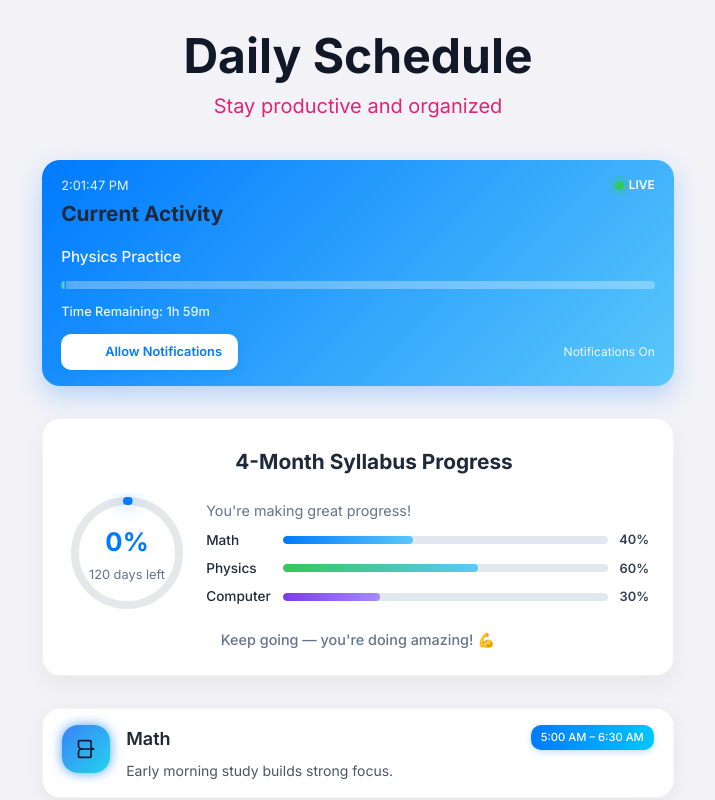
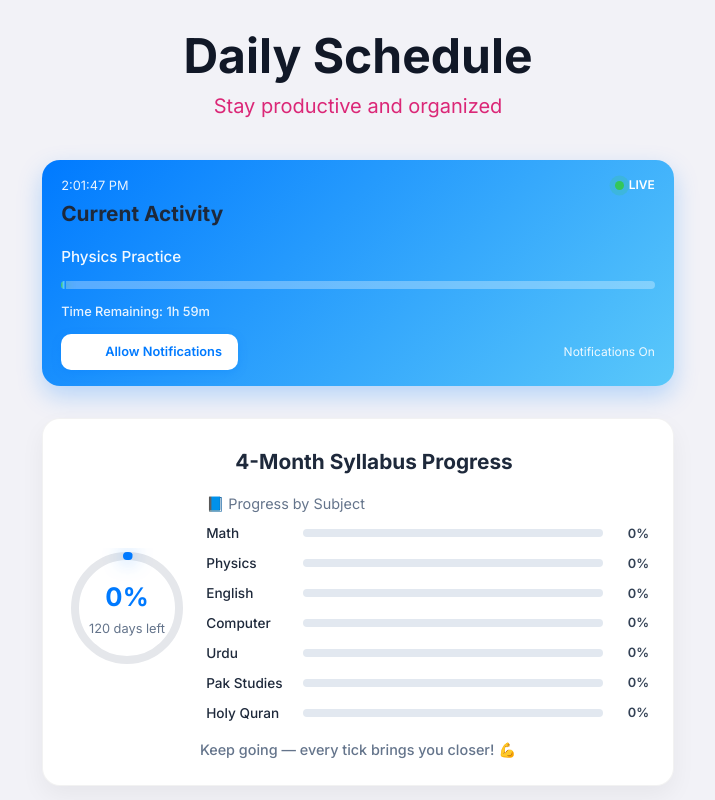
Before and after one commit to tech242242/dailytask, a React (Vite) app: page / in a window 1280 px wide. Shown: the top 800 px of the page, without its empty margins (282-997 px from the left). Built offline with nearby package versions, Linux system fonts and the light colour scheme.

Commit message:
Update SyllabusProgress.jsx

```diff
--- a/src/components/SyllabusProgress.jsx
+++ b/src/components/SyllabusProgress.jsx
@@ -1,22 +1,58 @@
 import React, { useEffect, useState } from "react";
 
 export default function SyllabusProgress() {
-  const [progress, setProgress] = useState(0);
+  const [overallProgress, setOverallProgress] = useState(0);
   const [daysLeft, setDaysLeft] = useState(0);
+  const [subjectProgress, setSubjectProgress] = useState({});
 
   useEffect(() => {
+    // --- Calculate overall 4-month timeline ---
     const start = new Date(2025, 10, 2);
     const end = new Date(2026, 2, 2);
     const total = end - start;
     const now = new Date() - start;
     const percent = Math.min(100, (now / total) * 100);
     const days = Math.ceil((end - new Date()) / (1000 * 60 * 60 * 24));
-    setProgress(percent);
+    setOverallProgress(percent);
     setDaysLeft(days);
+
+    // --- Load subject progress from localStorage ---
+    const saved = localStorage.getItem("subjectProgress");
+    if (saved) {
+      const data = JSON.parse(saved);
+      const result = {};
+
+      Object.keys(data).forEach((subject) => {
+        const subj = data[subject];
+        let totalTicks = 0;
+        let totalPossible = 0;
+
+        Object.keys(subj).forEach((category) => {
+          totalTicks += subj[category].length;
+          if (category === "MCQs") totalPossible += 20;
+          if (category === "Short Questions") totalPossible += 40;
+          if (category === "Long Questions") totalPossible += 60;
+        });
+
+        result[subject] = Math.round((totalTicks / totalPossible) * 100);
+      });
+
+      setSubjectProgress(result);
+    }
   }, []);
 
   const circumference = 326.7;
-  const offset = circumference - (progress / 100) * circumference;
+  const offset = circumference - (overallProgress / 100) * circumference;
+
+  const subjects = [
+    { name: "Math", color: "blue" },
+    { name: "Physics", color: "green" },
+    { name: "English", color: "yellow" },
+    { name: "Computer", color: "red" },
+    { name: "Urdu", color: "indigo" },
+    { name: "Pak Studies", color: "orange" },
+    { name: "Holy Quran", color: "cyan" },
+  ];
 
   return (
     <div className="syllabus-card fade-in">
@@ -41,45 +77,42 @@ export default function SyllabusProgress() {
           </svg>
 
           <div className="progress-text">
-            <span className="percent">{Math.round(progress)}%</span>
+            <span className="percent">{Math.round(overallProgress)}%</span>
             <span className="days">
               {daysLeft > 0 ? `${daysLeft} days left` : "Completed!"}
             </span>
           </div>
         </div>
 
-        {/* Text Info */}
+        {/* Subject Progress Bars */}
         <div className="details">
-          <p className="subtitle">You're making great progress!</p>
+          <p className="subtitle">📘 Progress by Subject</p>
           <div className="bars">
-            <div className="bar-item">
-              <span>Math</span>
-              <div className="bar">
-                <div className="fill blue" style={{ width: "40%" }}></div>
+            {subjects.map((subj, index) => (
+              <div key={index} className="bar-item">
+                <span>{subj.name}</span>
+                <div className="bar">
+                  <div
+                    className={`fill ${subj.color}`}
+                    style={{
+                      width: `${subjectProgress[subj.name] || 0}%`,
+                    }}
+                  ></div>
+                </div>
+                <span className="percent-text">
+                  {subjectProgress[subj.name] || 0}%
+                </span>
               </div>
-              <span className="percent-text">40%</span>
-            </div>
-            <div className="bar-item">
-              <span>Physics</span>
-              <div className="bar">
-                <div className="fill green" style={{ width: "60%" }}></div>
-              </div>
-              <span className="percent-text">60%</span>
-            </div>
-            <div className="bar-item">
-              <span>Computer</span>
-              <div className="bar">
-                <div className="fill purple" style={{ width: "30%" }}></div>
-              </div>
-              <span className="percent-text">30%</span>
-            </div>
+            ))}
           </div>
         </div>
       </div>
 
-      <p className="footer-text">Keep going — you're doing amazing! 💪</p>
+      <p className="footer-text">
+        Keep going — every tick brings you closer! 💪
+      </p>
 
-      {/* Component-specific CSS */}
+      {/* ======= INLINE STYLING ======= */}
       <style>{`
         .syllabus-card {
           background: white;
@@ -89,6 +122,7 @@ export default function SyllabusProgress() {
           border: 1px solid rgba(0,0,0,0.05);
           transition: transform 0.3s ease, box-shadow 0.3s ease;
           text-align: center;
+          margin-bottom: 2.5rem;
         }
         .syllabus-card:hover {
           transform: translateY(-4px);
@@ -137,8 +171,6 @@ export default function SyllabusProgress() {
           fill: none;
           stroke-width: 8;
           stroke-linecap: round;
-          stroke: url(#gradient);
-          stroke: linear-gradient(90deg, #007aff, #5ac8fa);
           stroke: #007aff;
           transition: stroke-dashoffset 0.6s ease;
           animation: pulseGlow 2s infinite alternate;
@@ -184,7 +216,7 @@ export default function SyllabusProgress() {
         .bars {
           display: flex;
           flex-direction: column;
-          gap: 0.5rem;
+          gap: 0.6rem;
         }
         .bar-item {
           display: flex;
@@ -192,7 +224,7 @@ export default function SyllabusProgress() {
           gap: 0.4rem;
         }
         .bar-item span:first-child {
-          width: 70px;
+          width: 90px;
           font-size: 0.85rem;
           color: #1e293b;
           font-weight: 500;
@@ -212,12 +244,17 @@ export default function SyllabusProgress() {
         }
         .fill.blue { background: linear-gradient(90deg,#007aff,#5ac8fa); }
         .fill.green { background: linear-gradient(90deg,#34c759,#5ac8fa); }
-        .fill.purple { background: linear-gradient(90deg,#7c3aed,#a78bfa); }
+        .fill.yellow { background: linear-gradient(90deg,#ffcc00,#ffd633); }
+        .fill.red { background: linear-gradient(90deg,#ff3b30,#ff5e57); }
+        .fill.indigo { background: linear-gradient(90deg,#5856d6,#8e8eff); }
+        .fill.orange { background: linear-gradient(90deg,#ff9500,#ffb84d); }
+        .fill.cyan { background: linear-gradient(90deg,#00c7be,#34c759); }
+
         .percent-text {
           font-size: 0.8rem;
           font-weight: 600;
           color: #334155;
-          width: 35px;
+          width: 40px;
           text-align: right;
         }
 
```
